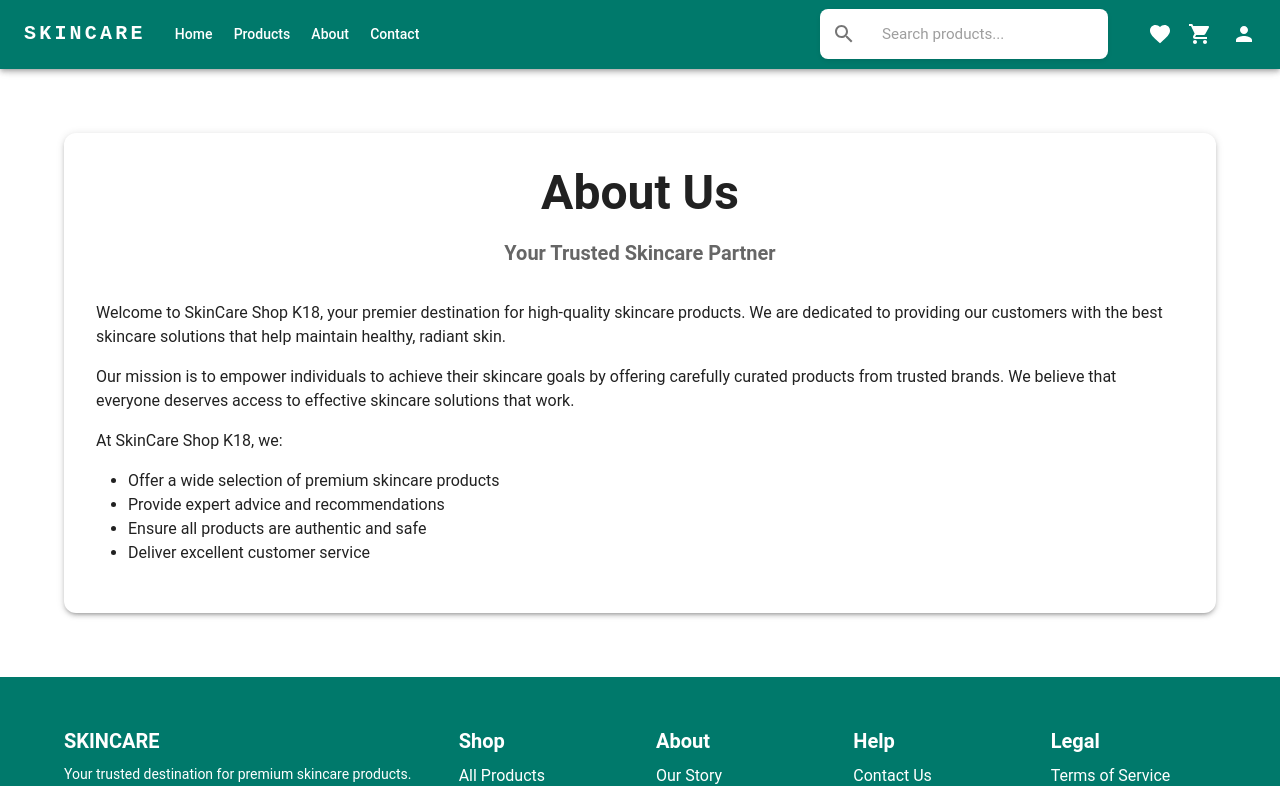
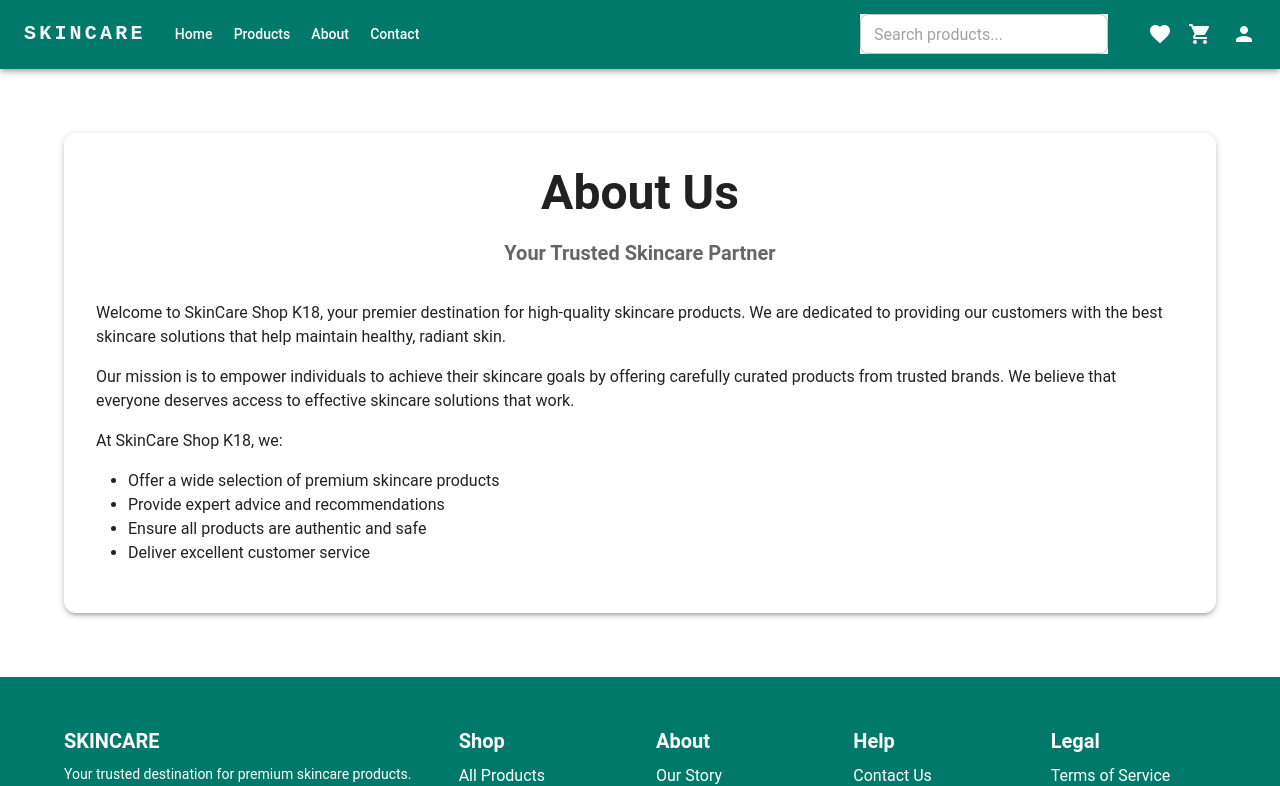
Before and after one commit to EricLee1919/SkincareShop_K18, a React (Vite) app in the folder fe/: page /about in a window 1280 px wide. Shown: the top 786 px of the page. Built offline with nearby package versions, Linux system fonts and the light colour scheme.

Commit message:
debounce search

```diff
--- a/fe/package.json
+++ b/fe/package.json
@@ -20,6 +20,7 @@
     "date-fns": "^4.1.0",
     "dayjs": "^1.11.13",
     "formik": "^2.4.5",
+    "lodash.debounce": "^4.0.8",
     "numeral": "^2.0.6",
     "react": "^18.2.0",
     "react-dom": "^18.2.0",
--- a/fe/src/api/ProductApi.jsx
+++ b/fe/src/api/ProductApi.jsx
@@ -1,7 +1,13 @@
-import api from "./axiosinstance";
+import api from "./axiosInstance";
 
-function getProduct() {
-  return api.get("/api/product");
-}
-const ProductAPI = { getProduct };
+const ProductAPI = {
+  getProduct() {
+    return api.get("/api/product");
+  },
+
+  searchProducts(query) {
+    return api.get(`/api/products/search?q=${encodeURIComponent(query)}`);
+  },
+};
+
 export default ProductAPI;
--- a/fe/src/components/layout/Navbar.jsx
+++ b/fe/src/components/layout/Navbar.jsx
@@ -371,6 +371,7 @@ const Navbar = () => {
                 />
               )}
               {/* Add the ProductSearch component here */}
+
               <Box
                 sx={{
                   flex: 1,
@@ -380,7 +381,6 @@ const Navbar = () => {
                   px: { xs: 1, md: 4 },
                   maxWidth: { xs: "100%", md: "600px" },
                   width: "100%",
-                  position: "relative",
                 }}
               >
                 <ProductSearch />
--- a/fe/src/components/product/ProductSearch.jsx
+++ b/fe/src/components/product/ProductSearch.jsx
@@ -1,157 +1,103 @@
-import { useState, useEffect, useRef } from "react";
-import SearchIcon from "@mui/icons-material/Search";
+// src/components/product/ProductSearch.jsx
+import React, { useState, useEffect } from "react";
 import {
-  IconButton,
-  InputBase,
+  TextField,
+  Box,
+  CircularProgress,
+  Typography,
   Paper,
-  Box,
-  Typography,
   Card,
   CardMedia,
   CardContent,
   Popper,
   ClickAwayListener,
-  CircularProgress,
 } from "@mui/material";
+import { useNavigate } from "react-router-dom";
+import debounce from "lodash.debounce";
 import ProductApi from "../../api/ProductApi";
-import { useNavigate } from "react-router-dom";
 
 const ProductSearch = () => {
-  const [searchTerm, setSearchTerm] = useState("");
-  const [results, setResults] = useState([]);
+  const [searchQuery, setSearchQuery] = useState("");
+  const [searchResults, setSearchResults] = useState([]);
   const [loading, setLoading] = useState(false);
   const [open, setOpen] = useState(false);
-  const [shouldSearch, setShouldSearch] = useState(false);
-  const searchRef = useRef(null);
+  const searchRef = React.useRef(null);
   const navigate = useNavigate();
 
-  const handleSearch = async (value) => {
-    if (!value.trim() || value.length < 2) {
-      setResults([]);
+  // Create debounced search function
+  const debouncedSearch = React.useMemo(
+    () =>
+      debounce(async (query) => {
+        if (!query || query.length < 2) {
+          setSearchResults([]);
           setOpen(false);
           return;
         }
 
-    if (!shouldSearch) {
-      setShouldSearch(true);
-      return;
-    }
-
+        setLoading(true);
         try {
-      setLoading(true);
-      const response = await ProductApi.searchProducts(value);
-      setResults(response);
+          const response = await ProductApi.searchProducts(query);
+          setSearchResults(response);
           setOpen(true);
         } catch (error) {
-      console.error("Search error:", error);
-      setResults([]);
+          console.error("Error fetching search results:", error);
+          setSearchResults([]);
         } finally {
           setLoading(false);
         }
+      }, 500),
+    []
+  );
+
+  // Handle search input change
+  const handleSearchChange = (event) => {
+    const { value } = event.target;
+    setSearchQuery(value);
+    debouncedSearch(value);
   };
 
-  useEffect(() => {
-    const timer = setTimeout(() => {
-      if (shouldSearch) {
-        handleSearch(searchTerm);
-      }
-    }, 500);
-
-    return () => clearTimeout(timer);
-  }, [searchTerm, shouldSearch]);
-
-  const handleInputChange = (e) => {
-    setSearchTerm(e.target.value);
-    if (!shouldSearch && e.target.value.length >= 2) {
-      setShouldSearch(true);
-    }
-  };
-
+  // Handle product click
   const handleProductClick = (productId) => {
     setOpen(false);
-    setSearchTerm("");
-    setShouldSearch(false);
+    setSearchQuery("");
     navigate(`/product/${productId}`);
   };
 
-  const handleClear = () => {
-    setSearchTerm("");
-    setResults([]);
-    setOpen(false);
-    setShouldSearch(false);
+  // Cleanup debounce on unmount
+  useEffect(() => {
+    return () => {
+      debouncedSearch.cancel();
     };
+  }, [debouncedSearch]);
 
   return (
     <ClickAwayListener onClickAway={() => setOpen(false)}>
       <Box sx={{ position: "relative", width: "100%", maxWidth: 600 }}>
-        <Paper
+        <TextField
           ref={searchRef}
-          component="form"
-          onSubmit={(e) => {
-            e.preventDefault();
-            handleSearch(searchTerm);
-          }}
+          fullWidth
+          placeholder="Search products..."
+          value={searchQuery}
+          onChange={handleSearchChange}
+          variant="outlined"
+          size="small"
           sx={{
-            display: "flex",
-            alignItems: "center",
-            width: "100%",
+            backgroundColor: "white",
+            "& .MuiOutlinedInput-root": {
               borderRadius: "8px",
-            backgroundColor: "white",
-            border: "2px solid",
-            borderColor: open ? "primary.main" : "transparent",
-            transition: "all 0.3s ease",
-            boxShadow: "0 2px 5px rgba(0,0,0,0.08)",
-            "&:hover": {
-              boxShadow: "0 4px 10px rgba(0,0,0,0.12)",
+              "&:hover fieldset": {
+                borderColor: "primary.main",
               },
-          }}
-        >
-          <IconButton
-            sx={{
-              p: "10px",
-              color: "action.active",
-            }}
-          >
-            <SearchIcon />
-          </IconButton>
-
-          <InputBase
-            sx={{
-              ml: 1,
-              flex: 1,
-              "& .MuiInputBase-input": {
-                padding: "12px 8px",
-                fontSize: "0.95rem",
-                "&::placeholder": {
-                  color: "#9e9e9e",
-                  opacity: 1,
+              "&.Mui-focused fieldset": {
+                borderColor: "primary.main",
+                borderWidth: "2px",
               },
             },
           }}
-            placeholder="Search products..."
-            value={searchTerm}
-            onChange={handleInputChange}
         />
 
-          {searchTerm && (
-            <IconButton
-              size="small"
-              onClick={handleClear}
-              sx={{
-                mx: 1.5,
-                color: "action.active",
-                "&:hover": {
-                  color: "primary.main",
-                },
-              }}
-            >
-              ×
-            </IconButton>
-          )}
-        </Paper>
-
         <Popper
-          open={open && results.length > 0}
+          open={open && searchResults.length > 0}
           anchorEl={searchRef.current}
           placement="bottom-start"
           style={{
@@ -173,8 +119,8 @@ const ProductSearch = () => {
               <Box sx={{ p: 3, display: "flex", justifyContent: "center" }}>
                 <CircularProgress size={24} color="primary" />
               </Box>
-            ) : results.length > 0 ? (
-              results.map((product) => (
+            ) : searchResults.length > 0 ? (
+              searchResults.map((product) => (
                 <Card
                   key={product.id}
                   sx={{
@@ -231,7 +177,7 @@ const ProductSearch = () => {
                   </CardContent>
                 </Card>
               ))
-            ) : searchTerm.length >= 2 && !loading ? (
+            ) : searchQuery.length >= 2 && !loading ? (
               <Box
                 sx={{
                   p: 3,
```
Also changed, not shown: 1 other file (tests, documents, lock files or other folders). Lines whose indentation alone changed are shown as unchanged.
